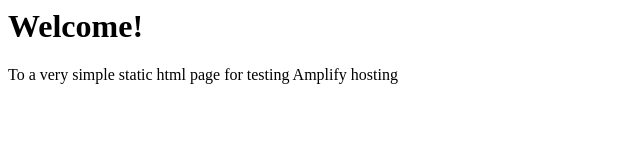
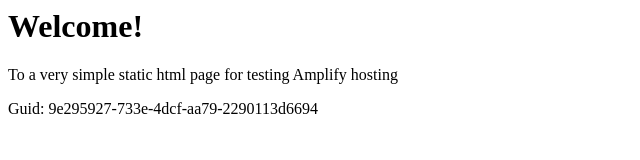
Before and after one commit to aws-aemilia-dub/Github-PR-Commit-Integration-Test-DoNotTouch-GitHubAutoBuildCanaryTest-v1-preprod-eu-west-1, a website: page src/index.html in a window 1280 px wide. Shown: the whole page, without its empty margins (0-640 px from the left). Drawn offline with Linux system fonts and the light colour scheme.

Commit message:
commit from integ tests

```diff
--- a/src/index.html
+++ b/src/index.html
@@ -1,3 +1,5 @@
+
+
 <html lang="en">
 
 <head>
@@ -10,6 +12,6 @@
 <body>
     <h1>Welcome!</h1>
     <p>To a very simple static html page for testing Amplify hosting</p>
-</body>
+    <p>Guid: 9e295927-733e-4dcf-aa79-2290113d6694</p></body>
 
 </html>
```
